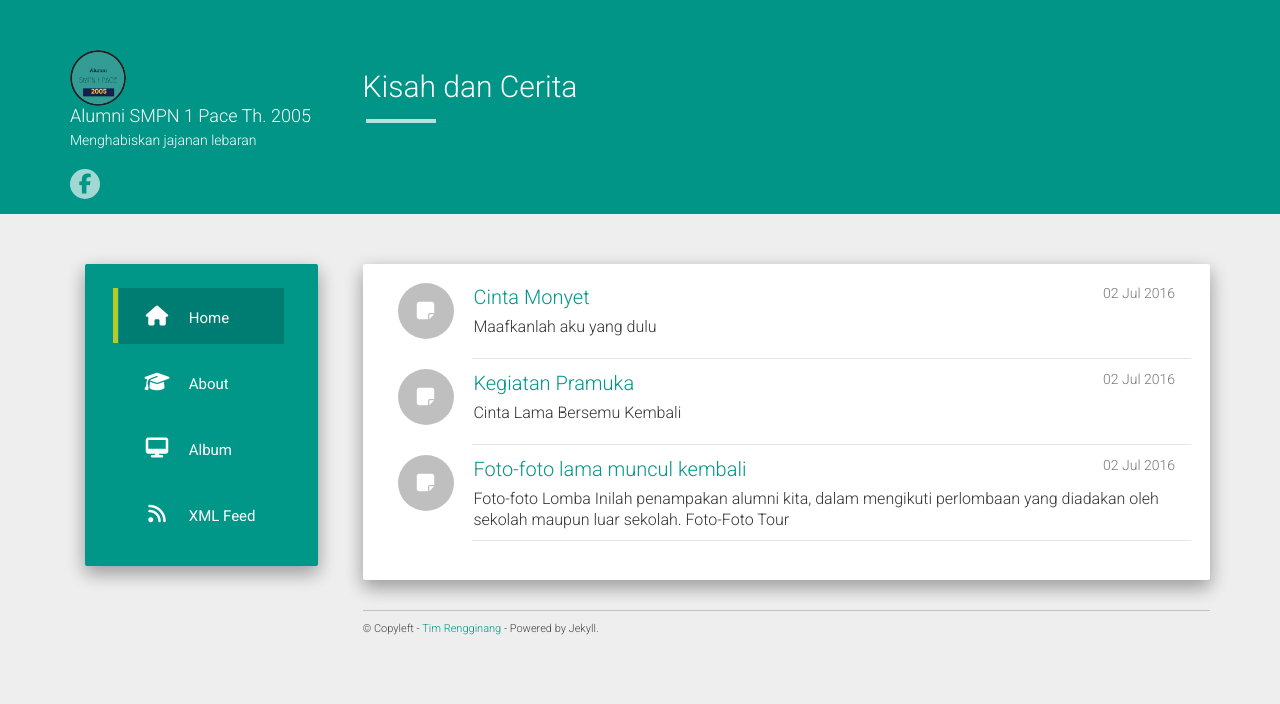
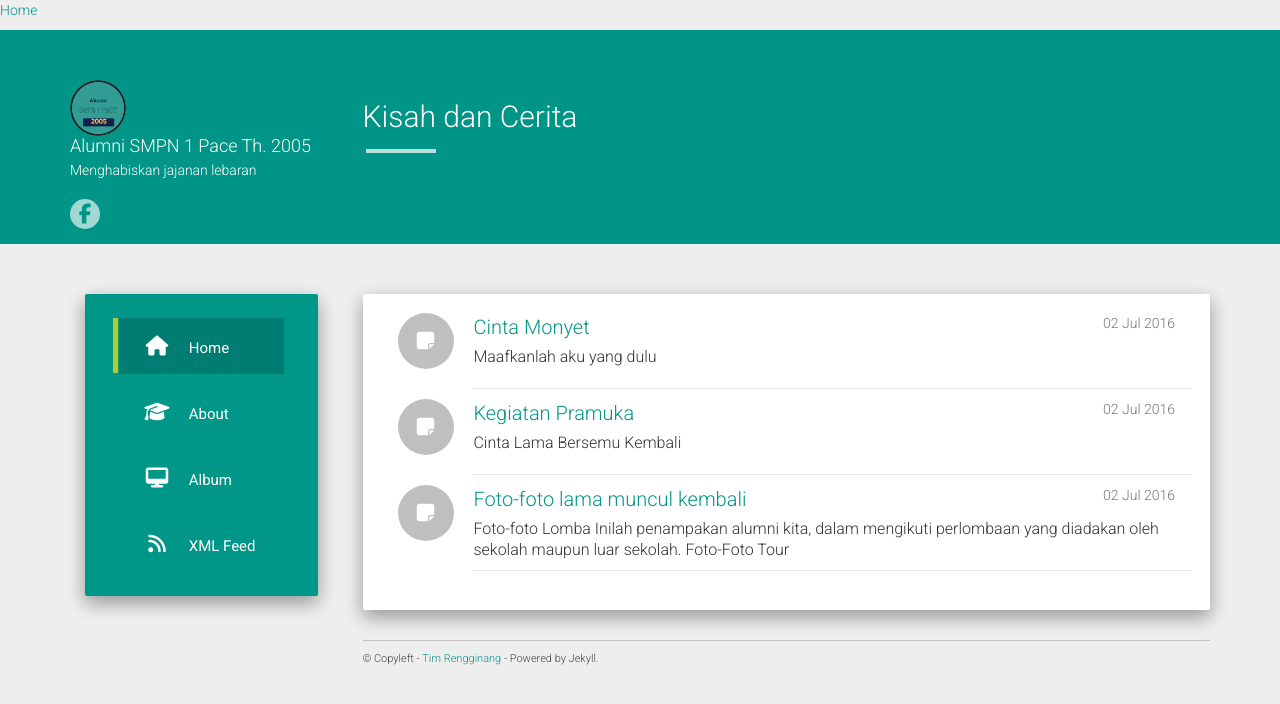
Before and after one commit to rangginang/rangginang.github.io, a Jekyll site: the page built from index.html, in a window 1280 px wide. Shown: the top 704 px of the page. Built offline with Jekyll 4.4.1, drawn with Linux system fonts in a browser that asks for light colours; nearby versions of some CDN libraries; the list of posts is cut into pages by our own code.

Commit message:
Update default.html

```diff
--- a/_layouts/default.html
+++ b/_layouts/default.html
@@ -97,6 +97,7 @@
     <p class="browsehappy">You are using an <strong>outdated</strong> browser. Please <a href="http://browsehappy.com/">upgrade
         your browser</a> to improve your experience.</p>
     <![endif]-->
+        <p> <a href="https://rangginang.github.io/">Home</a></p>
     <div class="header-panel shadow-z-2">
     <div class="container">
     <div class="row">
```
